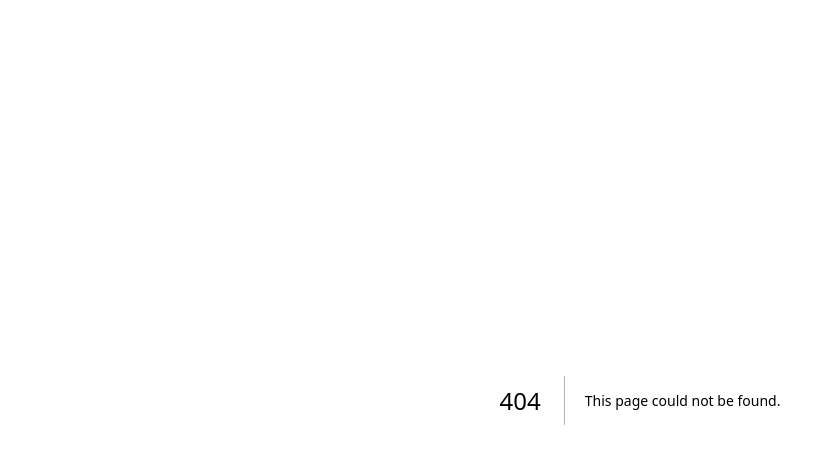
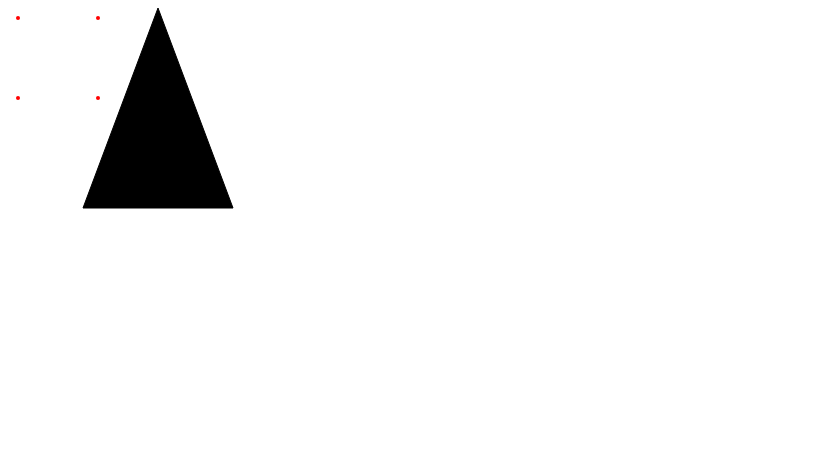
Before and after one commit to cl1ckname/cl1ckname.github.io, a Next.js app: page /tree in a window 1280 px wide. Before the commit this address had no page. Shown: the top 464 px of the page, without its empty margins (0-827 px from the left). Built offline with nearby package versions, Linux system fonts and the light colour scheme.

Commit message:
simple svg usage

```diff
--- /dev/null
+++ b/src/pages/tree.tsx
@@ -0,0 +1,11 @@
+export default function TreePage() {
+    return <div>
+        <svg width="250" height="250" xmlns="http://www.w3.org/2000/svg">
+            <path d="M150 0 L75 200 L225 200 Z" fill="black" stroke="black"/>
+            <circle cx="10" cy="10" r="2" fill="red"/>
+            <circle cx="90" cy="90" r="2" fill="red"/>
+            <circle cx="90" cy="10" r="2" fill="red"/>
+            <circle cx="10" cy="90" r="2" fill="red"/>
+        </svg>
+    </div>
+}
```
